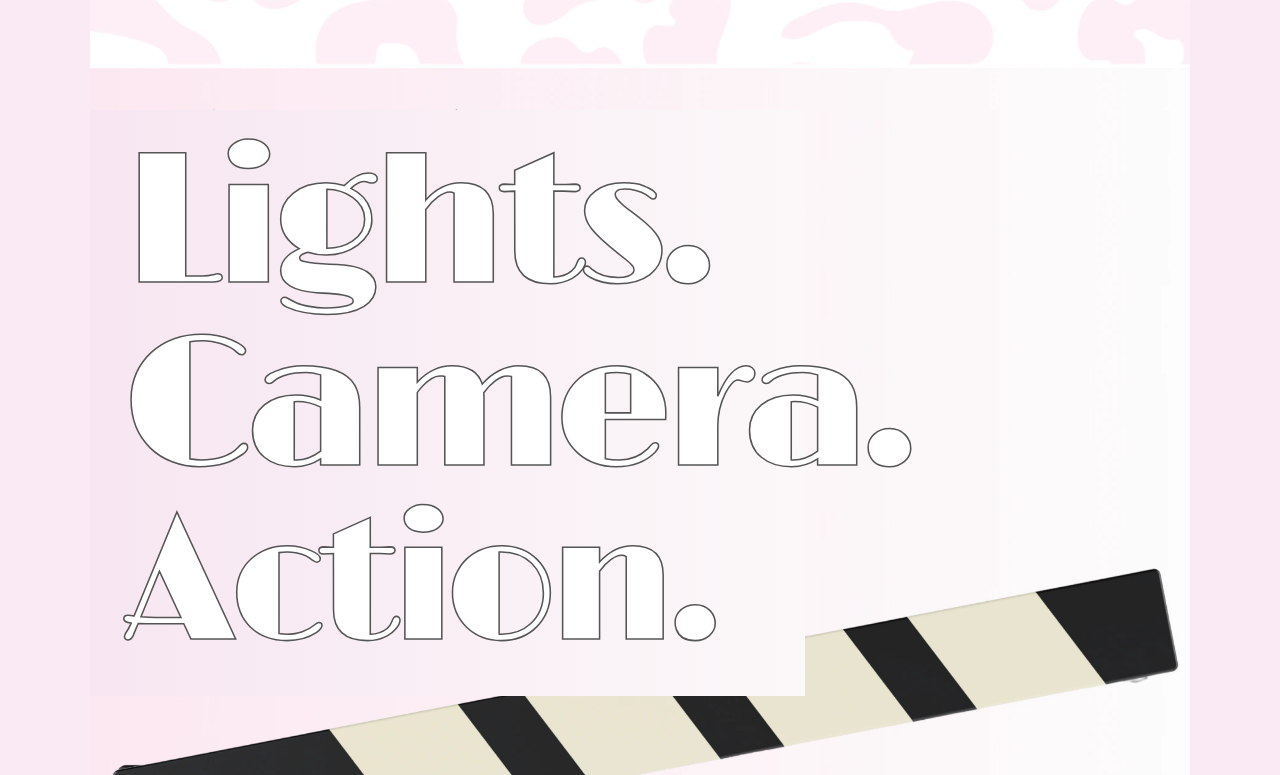
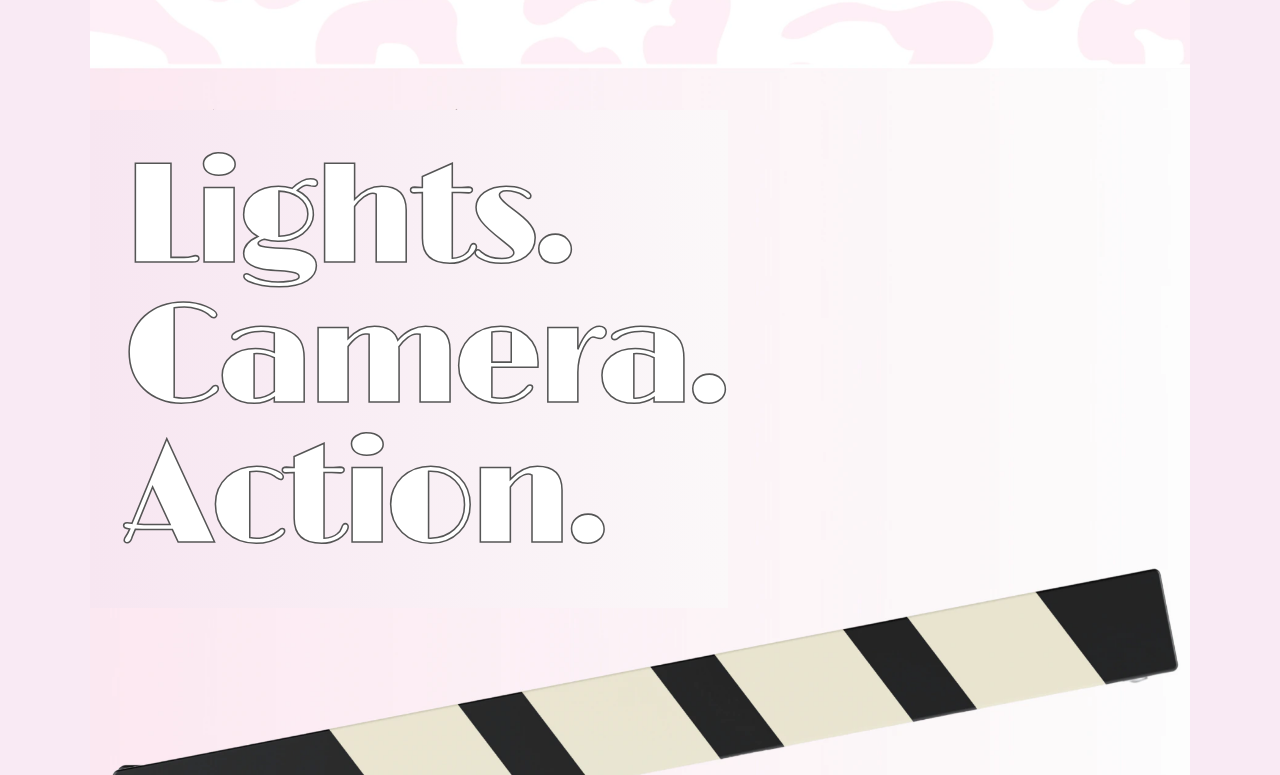
Before and after one commit to aaddaamm/the-vintage-vine, a Next.js app: page / in a window 1280 px wide. Shown: the part 7665-8440 px from the top of the page. Built offline with nearby package versions, Linux system fonts and the light colour scheme.

Commit message:
Keep clapperboard clear of action headline

```diff
--- a/app/page.tsx
+++ b/app/page.tsx
@@ -222,7 +222,7 @@ export default function Home() {
         />
         <div className="absolute top-0 left-0 flex h-[11.5%] w-[58%] items-center bg-[#f9eaf4] bg-[radial-gradient(ellipse_at_20%_25%,transparent_0_24%,#f2c9e75c_25%_43%,transparent_44%),radial-gradient(ellipse_at_75%_20%,transparent_0_22%,#f2c9e752_23%_42%,transparent_43%),radial-gradient(ellipse_at_35%_78%,transparent_0_25%,#f2c9e757_26%_44%,transparent_45%),radial-gradient(ellipse_at_88%_70%,transparent_0_20%,#f2c9e752_21%_40%,transparent_41%)] bg-[length:170px_145px,210px_175px,190px_165px,155px_135px] px-[4%]">
           <h2
-            className="m-0 rotate-[-7deg] font-[family-name:var(--font-sacramento)] text-[20cqw] leading-none font-normal text-white [text-shadow:0_0_4px_#c94ee7,0_0_12px_#d95ff2,0_0_28px_#e48bfa] [-webkit-text-stroke:1px_#d863eb]"
+            className="m-0 rotate-[-7deg] font-(family-name:--font-sacramento) text-[20cqw] leading-none font-normal text-white [text-shadow:0_0_4px_#c94ee7,0_0_12px_#d95ff2,0_0_28px_#e48bfa] [-webkit-text-stroke:1px_#d863eb]"
             id="gallery-title"
           >
             Gallery
@@ -245,14 +245,12 @@ export default function Home() {
         />
 
         <h2
-          className="absolute top-0 left-0 z-[1] m-0 grid h-[40%] w-[65%] content-center bg-linear-to-r from-[#f7e6f1] to-[#fbf8f9] px-[3%] py-[2.5%]"
+          className="absolute top-0 left-0 z-1 m-0 grid h-[34%] w-[58%] content-center bg-linear-to-r from-[#f7e6f1] to-[#fbf8f9] px-[3%] py-[2.5%]"
           id="contact-title"
         >
           {["Lights.", "Camera.", "Action."].map((word) => (
             <span
-              className={`block font-[family-name:var(--font-limelight)] leading-[0.98] font-normal tracking-[-0.055em] text-white [-webkit-text-stroke:clamp(1px,0.14cqw,2px)_#555] ${
-                word === "Action." ? "text-[16cqw]" : "text-[17cqw]"
-              }`}
+              className="block font-(family-name:--font-limelight) text-[13cqw] leading-[0.98] font-normal tracking-[-0.055em] text-white [-webkit-text-stroke:clamp(1px,0.14cqw,2px)_#555]"
               key={word}
             >
               {word}
@@ -261,11 +259,11 @@ export default function Home() {
         </h2>
 
         <div
-          className="pointer-events-none absolute inset-0 z-[2] bg-[url('/canva-original/final-contact.webp')] bg-[length:100%_100%] bg-center bg-no-repeat [clip-path:polygon(0_55%,100%_40%,100%_100%,0_100%)]"
+          className="pointer-events-none absolute inset-0 z-2 bg-[url('/canva-original/final-contact.webp')] bg-size-[100%_100%] bg-center bg-no-repeat [clip-path:polygon(0_45%,100%_30%,100%_100%,0_100%)]"
           aria-hidden="true"
         />
 
-        <address className="absolute top-[70%] right-[5%] bottom-[0.8%] left-[5%] z-[3] grid grid-rows-[32%_40%_28%] gap-0 not-italic">
+        <address className="absolute top-[70%] right-[5%] bottom-[0.8%] left-[5%] z-3 grid grid-rows-[32%_40%_28%] gap-0 not-italic">
           <strong className="flex min-h-[1.2em] items-center justify-center bg-[#4e4949] text-center text-[12cqw] leading-none font-black text-white no-underline [font-variation-settings:'SOFT'_100,'WONK'_1]">
             Niki Robinson
           </strong>
```
